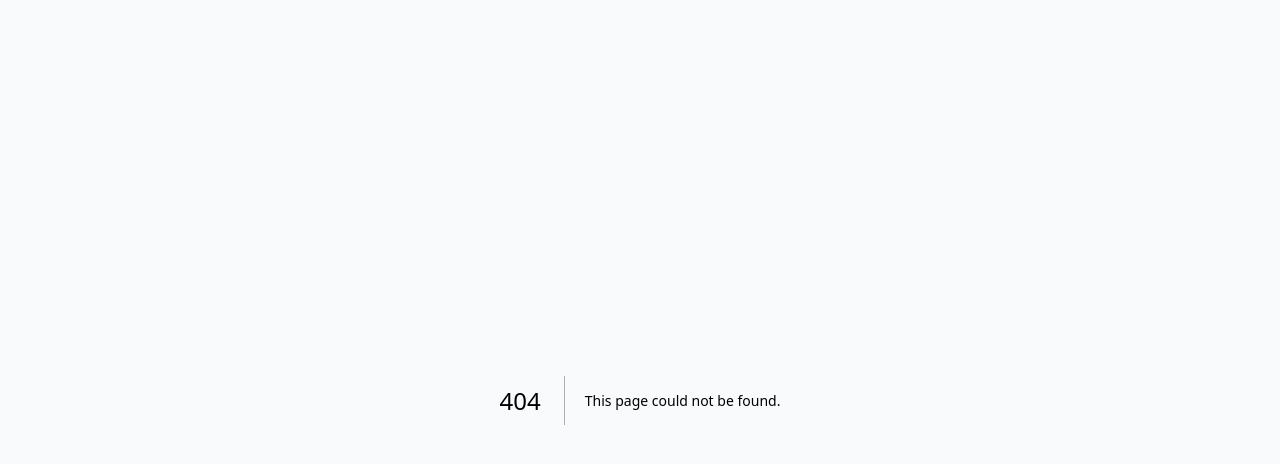
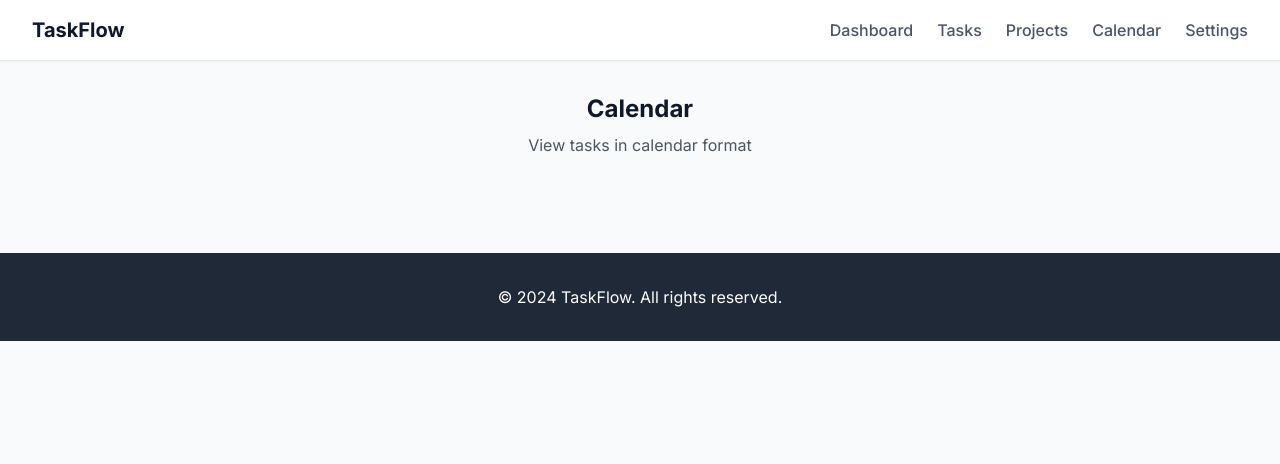
Before and after one commit to abhinav118/taskflow-1755636661271, a Next.js app: page /calendar in a window 1280 px wide. Before the commit this address had no page. Shown: the top 464 px of the page. Built offline with nearby package versions, Linux system fonts and the light colour scheme.

Commit message:
Add app/calendar/page.tsx

```diff
--- /dev/null
+++ b/app/calendar/page.tsx
@@ -0,0 +1,38 @@
+import { siteData, navigation } from '@/lib/data'
+
+export default function CalendarPage() {
+  return (
+    <div className="min-h-screen bg-gray-50">
+      {/* Navigation */}
+      <nav className="bg-white shadow-sm border-b">
+        <div className="container py-4">
+          <div className="flex items-center justify-between">
+            <h1 className="text-xl font-bold text-gray-900">{siteData.settings?.appName || 'TaskFlow'}</h1>
+            <div className="flex space-x-6">
+              {navigation.main?.map((item: any, index: number) => (
+                <a key={index} href={item.route} className="text-gray-600 hover:text-gray-900 font-medium transition-colors">
+                  {item.label}
+                </a>
+              )) || []}
+            </div>
+          </div>
+        </div>
+      </nav>
+
+      {/* Page Content */}
+      <div className="container py-8">
+        <div className="text-center">
+          <h2 className="text-2xl font-bold text-gray-900">Calendar</h2>
+          <p className="text-gray-600 mt-2">View tasks in calendar format</p>
+        </div>
+      </div>
+
+      {/* Footer */}
+      <footer className="bg-gray-800 text-white py-8 mt-16">
+        <div className="container text-center">
+          <p>&copy; 2024 {siteData.settings?.appName || 'TaskFlow'}. All rights reserved.</p>
+        </div>
+      </footer>
+    </div>
+  )
+}
```
